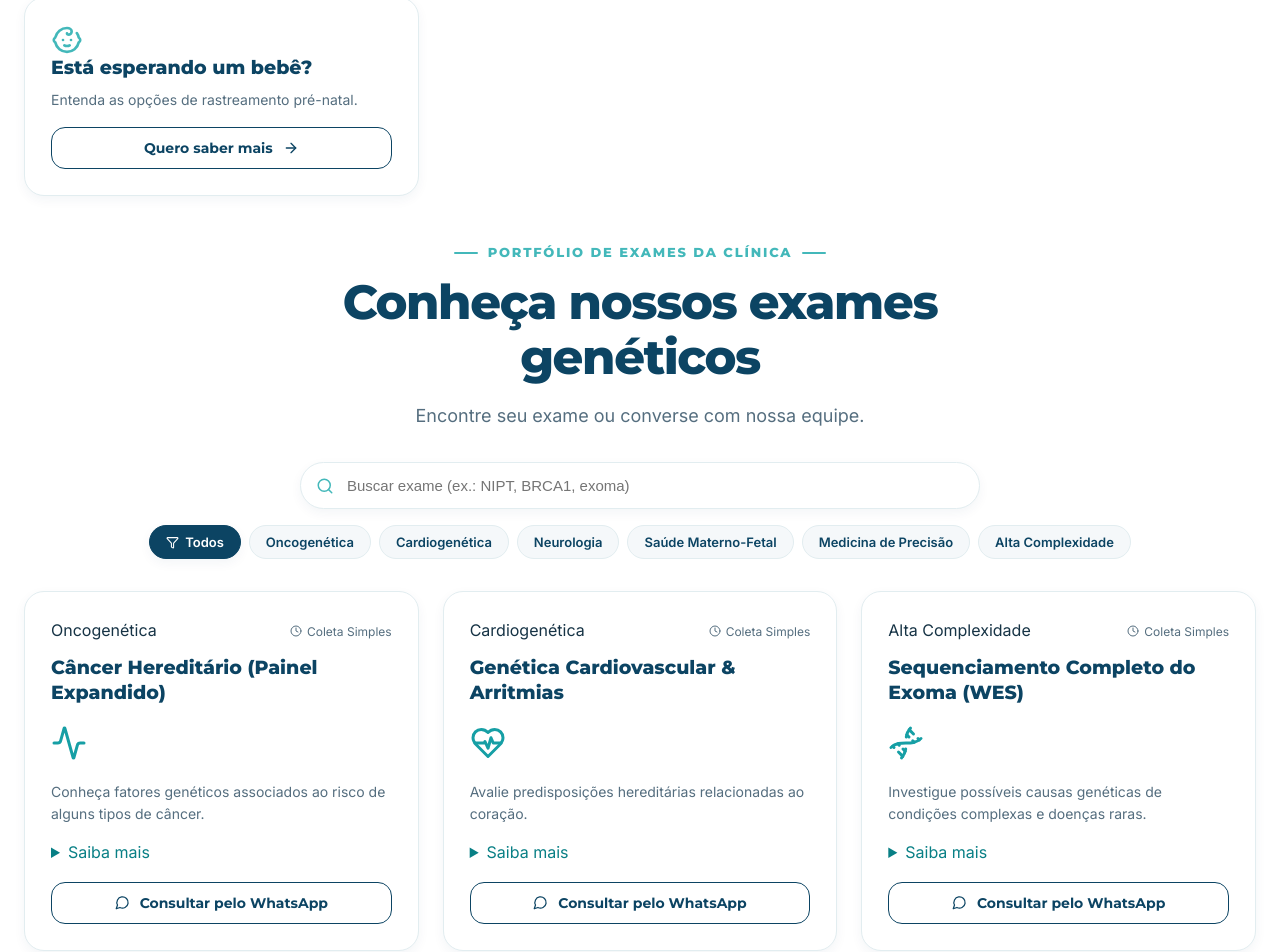
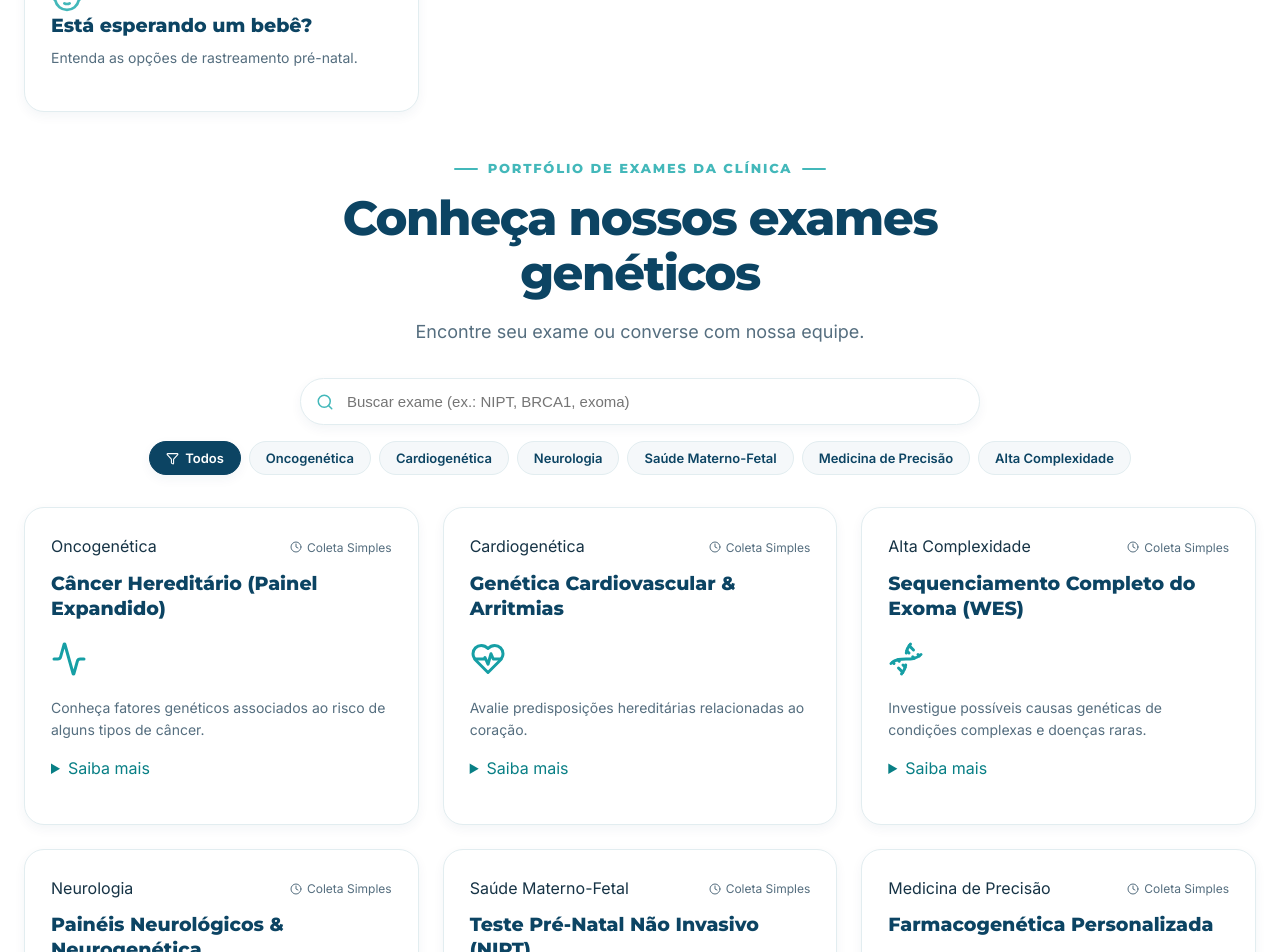
Before and after one commit to Karenfernandes20/nucleo-saude-mais, a Next.js app: page /exames-geneticos in a window 1280 px wide. Shown: the part 980-1932 px from the top of the page. Built offline with nearby package versions, Linux system fonts and the light colour scheme.

Commit message:
style: reduce repeated WhatsApp calls to action

```diff
--- a/src/components/genetica-experience.tsx
+++ b/src/components/genetica-experience.tsx
@@ -316,7 +316,7 @@ return (<div className="genetica-page-container"><section className="genetica-he
 <div className="genetica-hero-actions"><a href={whatsappHref} target="_blank" rel="noopener noreferrer" className="btn btn-teal btn-lg"><MessageCircle size={22}/><span>Quero saber mais pelo WhatsApp</span><ArrowRight size={18}/></a><a href="#paineis" className="btn btn-lg genetics-outline"><Dna size={24}/>Conhecer os exames</a></div>
 <div className="genetics-benefits"><div><ShieldCheck/><span>Prevenção<br/> e cuidado</span></div><div><Users/><span>Informação<br/> para sua família</span></div><div><Target/><span>Mais precisão<br/> nas decisões de saúde</span></div></div>
 </div><div className="genetics-hero-art" aria-hidden="true"><Image src="/images/genetica/dna-hero-art.svg" alt="" fill sizes="(max-width:900px) 100vw, 48vw" priority/></div>
-</section><section className="section bg-white genetica-section-padding"><div className="genetica-container"><h2 className="section-title text-center">Você se identifica com alguma dessas situações?</h2><div className="genetica-catalog-grid" style={{marginTop:24}}>{situations.map(({title,desc,icon:Icon})=><article key={title} className="genetica-exam-card"><Icon size={32} className="text-teal"/><h3 className="exam-card-title">{title}</h3><p className="exam-card-desc">{desc}</p><a className="btn btn-outline-navy btn-sm" href={contact('Olá! Gostaria de informações sobre exames genéticos relacionados a: '+title)} target="_blank" rel="noopener noreferrer">Quero saber mais <ArrowRight size={16}/></a></article>)}</div></div></section><section id="paineis" className="section bg-white genetica-section-padding">
+</section><section className="section bg-white genetica-section-padding"><div className="genetica-container"><h2 className="section-title text-center">Você se identifica com alguma dessas situações?</h2><div className="genetica-catalog-grid" style={{marginTop:24}}>{situations.map(({title,desc,icon:Icon})=><article key={title} className="genetica-exam-card"><Icon size={32} className="text-teal"/><h3 className="exam-card-title">{title}</h3><p className="exam-card-desc">{desc}</p></article>)}</div></div></section><section id="paineis" className="section bg-white genetica-section-padding">
         <div className="genetica-container">
           <div className="section-header-compact text-center" style={{ textAlign: 'center', maxWidth: '840px', margin: '0 auto 32px' }}>
             <div className="section-kicker" style={{ justifyContent: 'center' }}>
@@ -402,18 +402,7 @@ return (<div className="genetica-page-container"><section className="genetica-he
                   </div>
 
                   </details><div className="exam-card-footer">
-                    <a
-                      href={`https://wa.me/${clinic.whatsappNumber}?text=${encodeURIComponent(
-                        `Olá! Gostaria de consultar detalhes e valores do exame de ${exam.title}.`
-                      )}`}
-                      target="_blank"
-                      rel="noopener noreferrer"
-                      className="btn btn-outline-navy btn-sm"
-                      style={{ width: '100%', justifyContent: 'center' }}
-                    >
-                      <MessageCircle size={15} />
-                      <span>Consultar pelo WhatsApp</span>
-                    </a>
+
                   </div>
                 </article>
               ))}
@@ -614,15 +603,7 @@ return (<div className="genetica-page-container"><section className="genetica-he
           </div>
 
           <div style={{ textAlign: 'center', marginTop: '32px' }}>
-            <a
-              href={whatsappHref}
-              target="_blank"
-              rel="noopener noreferrer"
-              className="btn btn-teal btn-md"
-            >
-              <MessageCircle size={18} />
-              <span>Tirar outra dúvida pelo WhatsApp</span>
-            </a>
+
           </div>
         </div>
       </section><section className="genetica-cta-bottom-section"><div className="genetica-container"><div className="genetica-cta-bottom-banner"><div><h3>Não sabe qual exame realizar?</h3><p>Converse com nossa equipe e descubra como começar.</p></div><a className="btn btn-teal btn-lg" href={whatsappHref} target="_blank" rel="noopener noreferrer"><MessageCircle size={18}/> Conversar pelo WhatsApp</a></div></div></section></div>);
```
